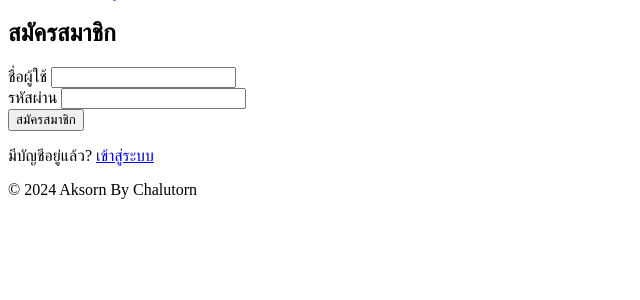
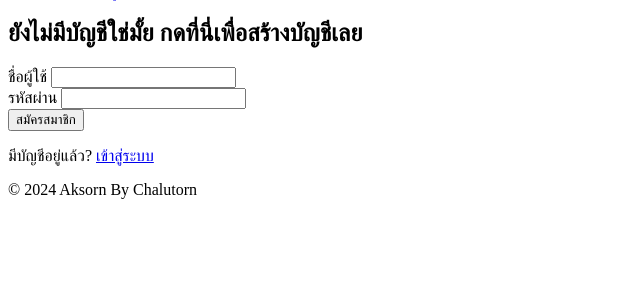
Before and after one commit to topchaluntron/Aksorn, a Flask app: page /register in a window 1280 px wide. Shown: the part 44-344 px from the top of the page, without its empty margins (0-640 px from the left). Run offline with Flask 3, Linux system fonts and the light colour scheme.

Commit message:
login register

```diff
--- a/templates/register.html
+++ b/templates/register.html
@@ -4,7 +4,7 @@
 
 {% block content %}
 <div class="form-container">
-    <h2>สมัครสมาชิก</h2>
+    <h2>ยังไม่มีบัญชีใช่มั้ย กดที่นี่เพื่อสร้างบัญชีเลย</h2>
     <form method="POST" action="{{ url_for('main.register') }}">
         <div class="form-group">
             <label for="username">ชื่อผู้ใช้</label>
```
